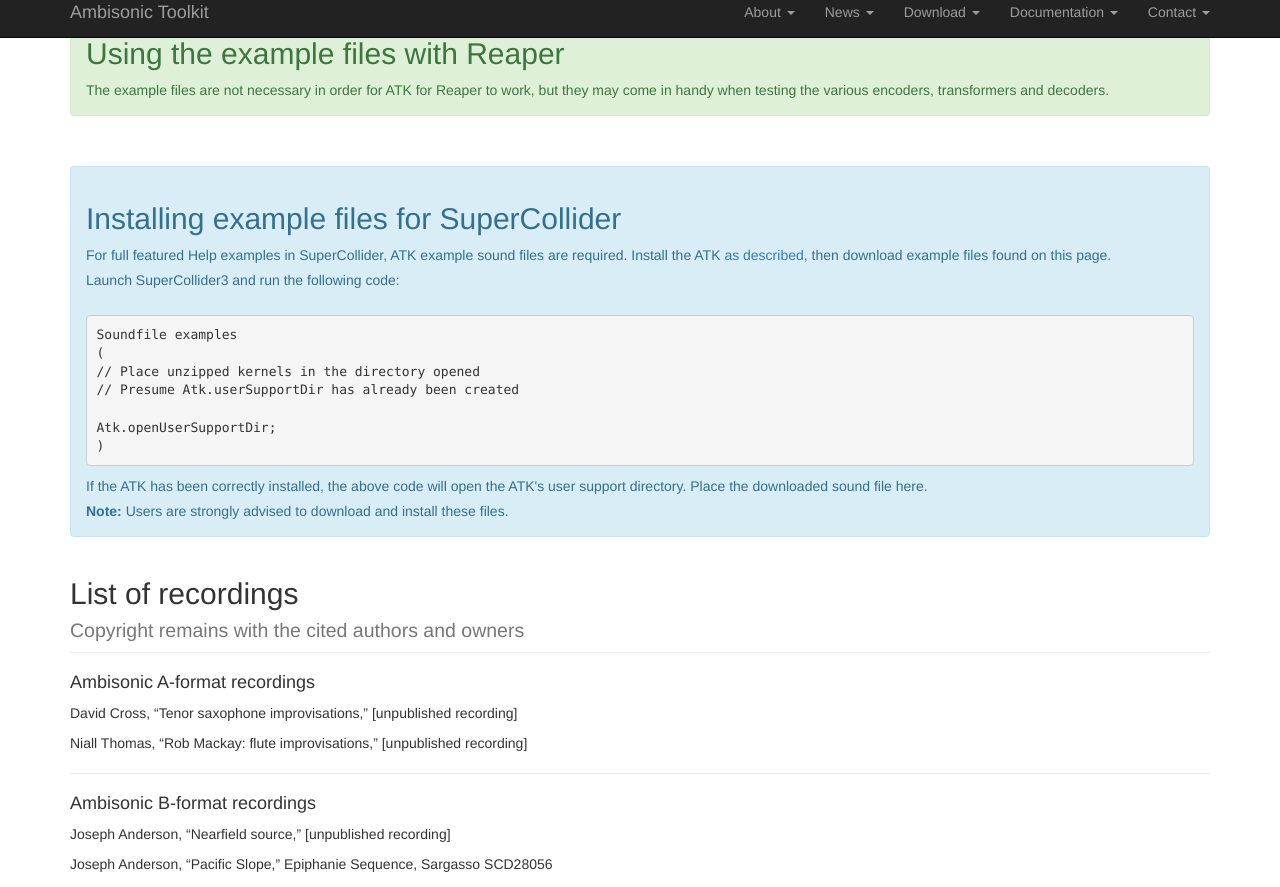
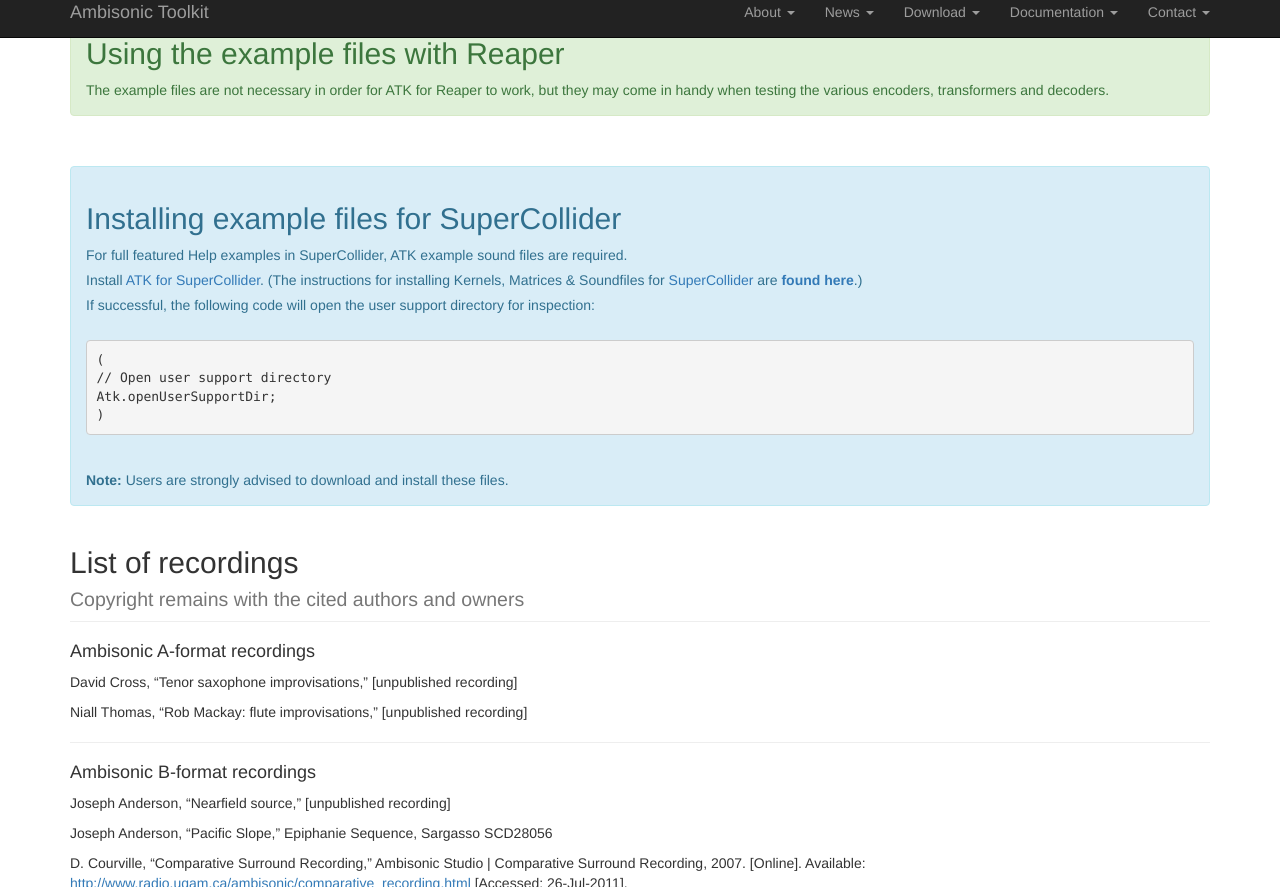
Before and after one commit to ambisonictoolkit/ambisonictoolkit.github.io, a Jekyll site: the page built from download/recordings.md, in a window 1280 px wide and 900 px high, scrolled down 361 px, cut to the strip 13-900 px from the top of the window. Built offline with Jekyll 4.4.1, drawn with Linux system fonts in a browser that asks for light colours; nearby versions of some CDN libraries.

Commit message:
update download and installation info

```diff
--- a/download/recordings.md
+++ b/download/recordings.md
@@ -27,23 +27,24 @@
 
 <h2>Installing example files for SuperCollider</h2>
 
-<p>For full featured Help examples in SuperCollider, ATK example sound files are required. Install the ATK <a href="/download/supercollider">as described</a>, then download example files found on this page.</p>
+<p>For full featured Help examples in SuperCollider, ATK example sound files are required.</p>
 
-<p>Launch SuperCollider3 and run the following code:</p>
+<p>Install <a href="/download/supercollider/">ATK for SuperCollider</a>. (The instructions for installing Kernels, Matrices & Soundfiles for <a href="http://supercollider.github.io" target="_blank">SuperCollider</a> are
+<a href="https://github.com/ambisonictoolkit/atk-sc3#kernels-matrices--soundfiles" target="_blank"><strong>found here</strong></a>.)
+</p>
+
+<p>If successful, the following code will open the user support directory for inspection:</p>
 
 <p>&nbsp;</p>
 
 <pre>
-Soundfile examples
 (
-// Place unzipped kernels in the directory opened
-// Presume Atk.userSupportDir has already been created
-
+// Open user support directory
 Atk.openUserSupportDir;
 )
 </pre>
 
-<p>If the ATK has been correctly installed, the above code will open the ATK's user support directory. Place the downloaded sound file here.</p>
+<p>&nbsp;</p>
 
 <p><strong>Note:</strong> Users are strongly advised to download and install these files.</p>
 
```
Also changed, not shown: download/kernels.md (+6 -8 lines), download/matrices.md (+6 -8 lines), download/reaper.md (+3 -2 lines), download/supercollider.md (+5 -63 lines).
